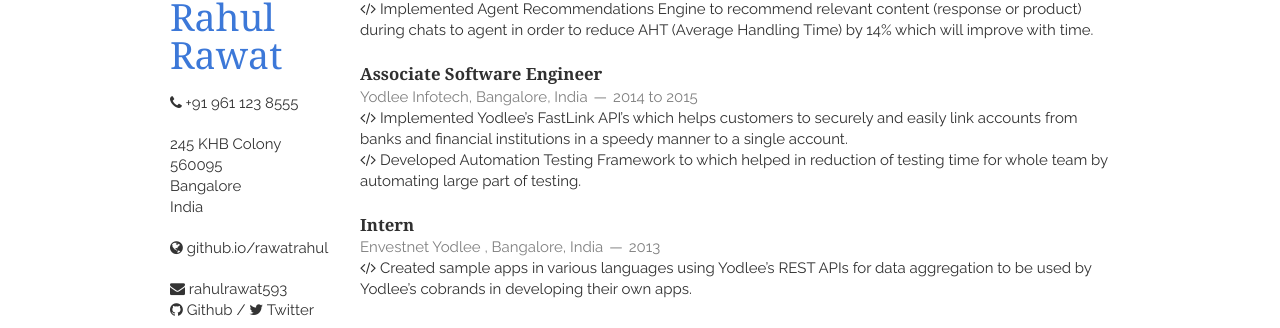
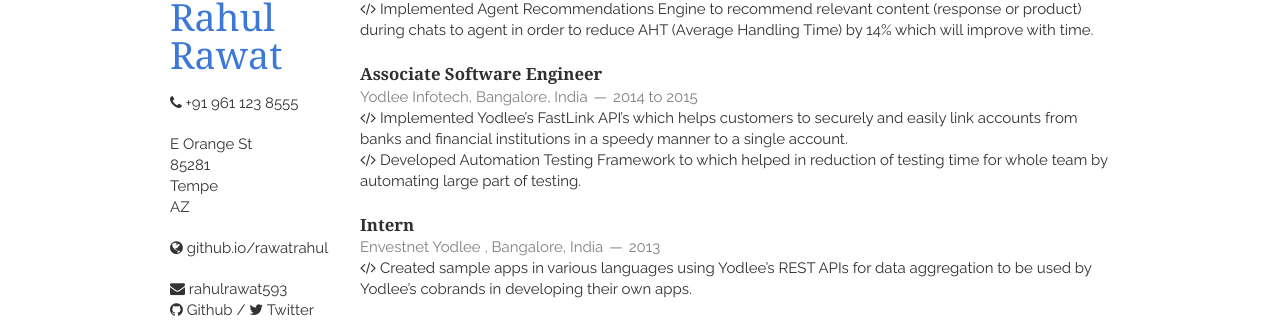
Before and after one commit to rawatrahul/vitae, a Jekyll site: the page built from index.html, in a window 1280 px wide. Shown: the part 183-511 px from the top of the page. Built offline with Jekyll 4.4.1, drawn with Linux system fonts in a browser that asks for light colours; the list of posts is cut into pages by our own code.

Commit message:
Update _config.yml

```diff
--- a/_config.yml
+++ b/_config.yml
@@ -25,10 +25,10 @@ twitter: rahulsalutes
 tel: +91 961 123 8555
 tel_full: tel:+919611238555
 google_maps: 'https://goo.gl/maps/3xJCaFNZd662'
-address: 245 KHB Colony
-postcode: 560095
-city: Bangalore
-country: India
+address: E Orange St
+postcode: 85281
+city: Tempe
+country: AZ
 google_analytics: UA-107132683-1
 
 # needed for travis-ci build
```
